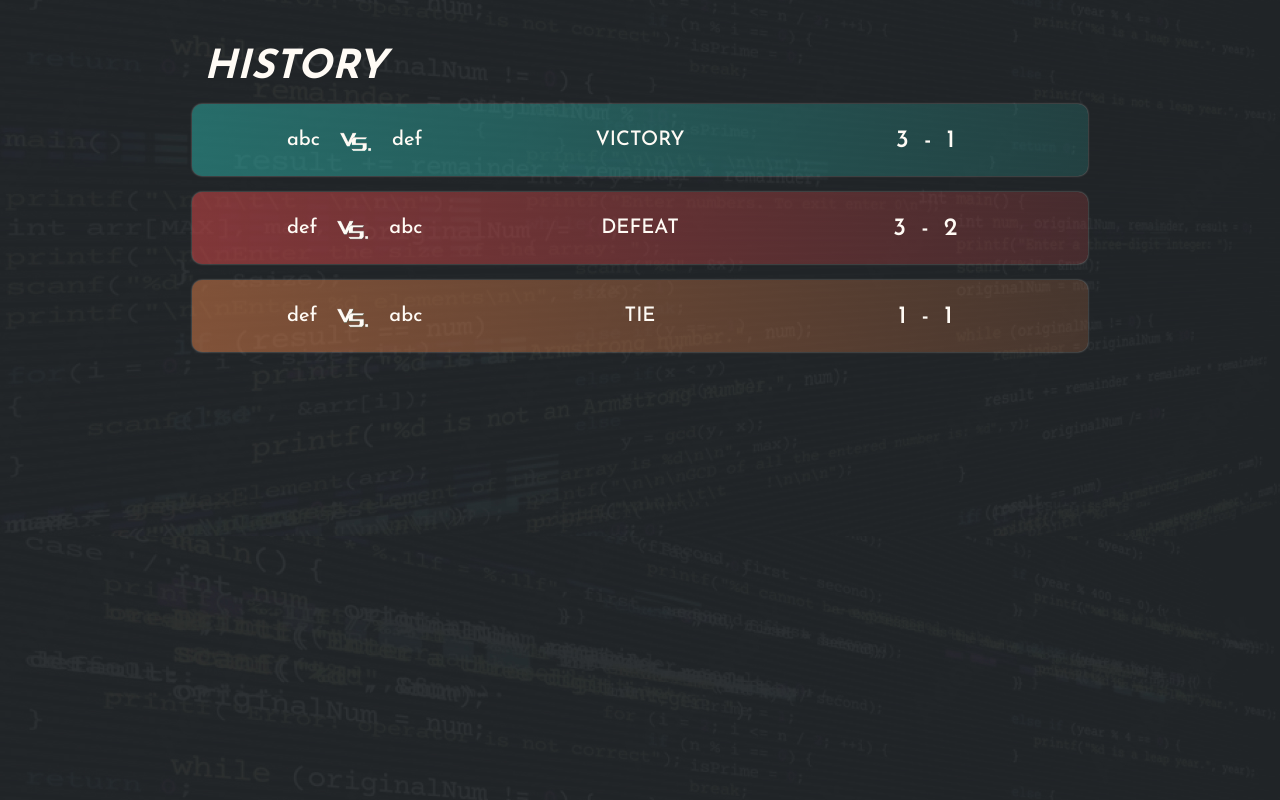
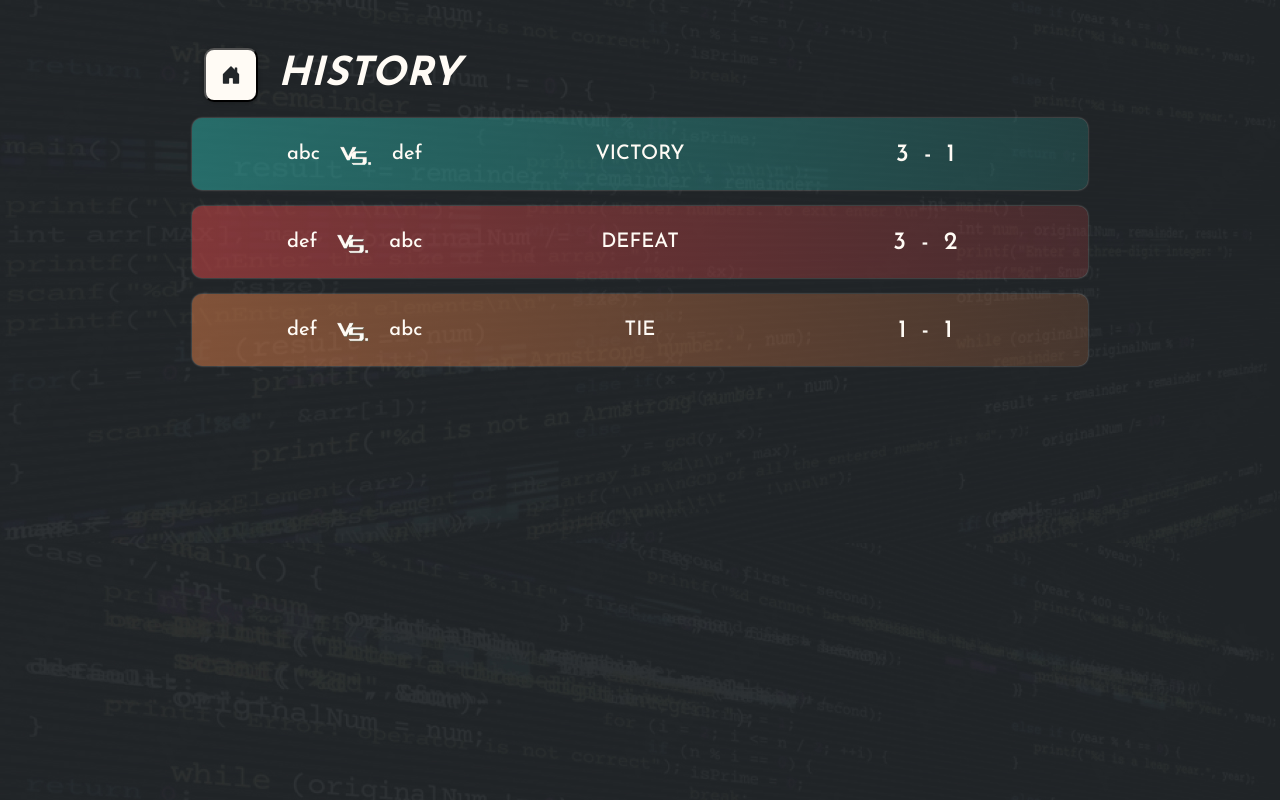
Before and after one commit to chrisnathan20/project-kodoff, a Next.js app in the folder frontend/: page /history in a window 1280 px wide. Built offline with nearby package versions, Linux system fonts and the light colour scheme; no server answers.

Commit message:
Update UI

```diff
--- a/frontend/src/app/(pages)/history/page.js
+++ b/frontend/src/app/(pages)/history/page.js
@@ -3,8 +3,10 @@
 import  React, { useState, useEffect, useRef } from 'react';
 import "./styles.css";
 import { loggedInUser } from "../../../api/api.mjs";
+import { useRouter } from 'next/navigation';
 
 export function History() {
+  const router = useRouter();
   const [user, setUser] = useState({});
   useEffect(() => {
     loggedInUser().then((data) => {
@@ -12,6 +14,10 @@ export function History() {
         else router.push('/login');
     });
   }, []);
+
+  const redirectHome = () => {
+    router.push('/');
+  };
 
   const dummyGame = [
     {player1: "abc", player2: "def", player1Score: 3, player2Score: 1, status: "Victory"},
@@ -23,7 +29,12 @@ export function History() {
 
   return (
     <div className="History container-fluid mt-5">
-      <div className="Page_Title mb-3">History</div>
+      <div className="d-flex align-items-center">
+        <button type="submit" className="Icon_Button" onClick={redirectHome}>
+          <i className="bi bi-house-door-fill Icon"></i>
+        </button>
+        <div className="Page_Title">History</div>
+      </div>
       {games.map((game, index) => (
         <div key={index} className={`Game row mt-3 justify-content-center align-items-center ${
           game.status === "Victory" ? "Victory" : game.status === "Defeat" ? "Defeat" : "Tie"}`}>
--- a/frontend/src/app/(pages)/history/styles.css
+++ b/frontend/src/app/(pages)/history/styles.css
@@ -57,3 +57,17 @@
 .History .Tie {
     background: linear-gradient(90deg, rgba(224, 127, 73, 0.50) 0%, rgba(224, 127, 73, 0.20) 100%);
 }
+
+.History .Icon_Button {
+    display: flex;
+    padding: 10px 15px;
+    justify-content: center;
+    align-items: center;
+    gap: 10px;
+    border-radius: 10px;
+    background: #FFFBF5;
+    box-shadow: 0px 1px 4px 0px rgba(0, 0, 0, 0.25);
+    color: #222629;
+    font-size: 20px;
+    margin-right: 20px;
+}
--- a/frontend/src/app/_components/create-game/creategame.js
+++ b/frontend/src/app/_components/create-game/creategame.js
@@ -27,7 +27,7 @@ export function CreateGame(props) {
           <i className="bi bi-clipboard Icon"></i>
         </button>
       </div>
-      <button type="submit" className="Join_Btn align-self-stretch w-100" onClick={handleSubmit}>Create Game</button>
+      <button type="submit" className="Join_Btn align-self-stretch w-100" onClick={handleSubmit}>Host Your Own Game</button>
     </div>
   )
 }
--- a/frontend/src/app/_components/in-game/styles.css
+++ b/frontend/src/app/_components/in-game/styles.css
@@ -130,6 +130,12 @@
     margin-right: 10px;
 }
 
+.InGame .Correct .Icon {
+    color: #38944C;
+    font-size: 30px;
+    margin-right: 15px !important;
+}
+
 .InGame .Submit_Btn {
     padding: 15px 30px;
 
--- a/frontend/src/app/_components/join-game/joingame.js
+++ b/frontend/src/app/_components/join-game/joingame.js
@@ -12,7 +12,7 @@ export function JoinGame(props) {
   return (
     <div className="Option_Form d-flex flex-column justify-content-center align-items-center">
       <input type="text" placeholder="Enter Game Pin" className="Join_Input align-self-stretch" />
-      <button type="submit" className="Join_Btn align-self-stretch w-100" onClick={handleSubmit}>Join Game</button>
+      <button type="submit" className="Join_Btn align-self-stretch w-100" onClick={handleSubmit}>Join Another Game</button>
     </div>
   )
 }
```
Also changed, not shown: frontend/src/app/(pages)/one-page-game/page.js (+15 -11 lines), frontend/src/app/(pages)/one-page-game/styles.css (+11 -0 lines), frontend/src/app/_components/in-game/ingame.js (+16 -1 lines).
